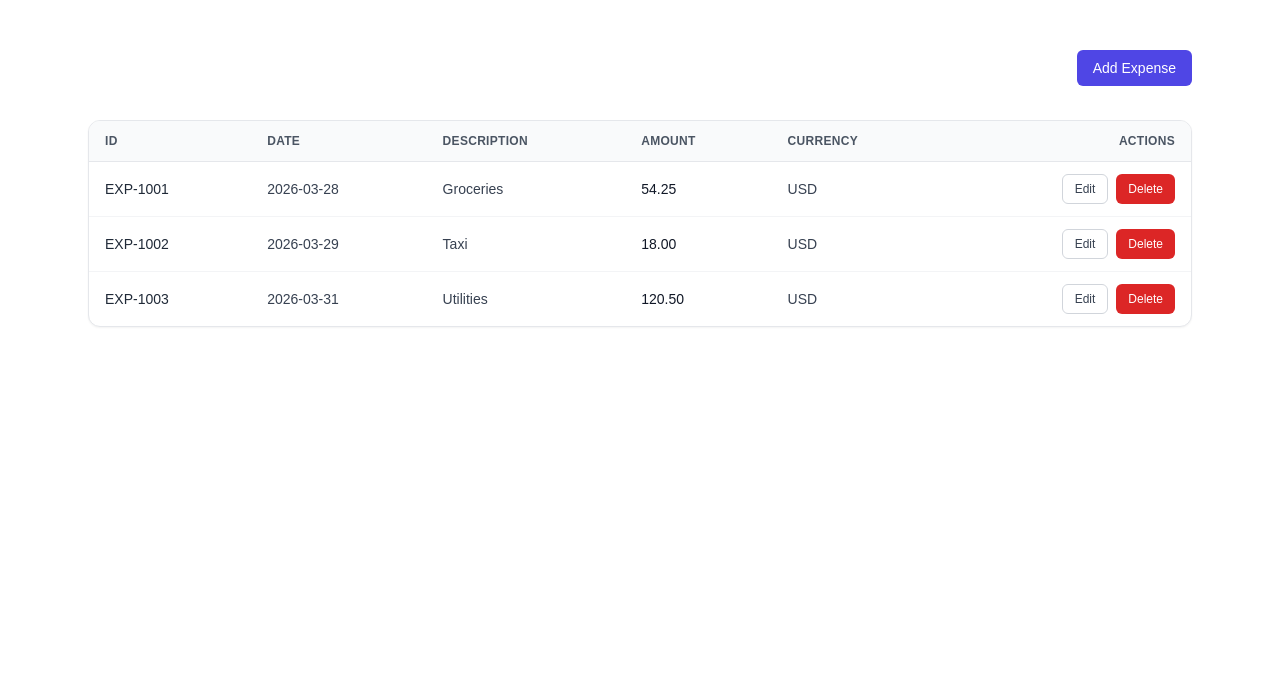
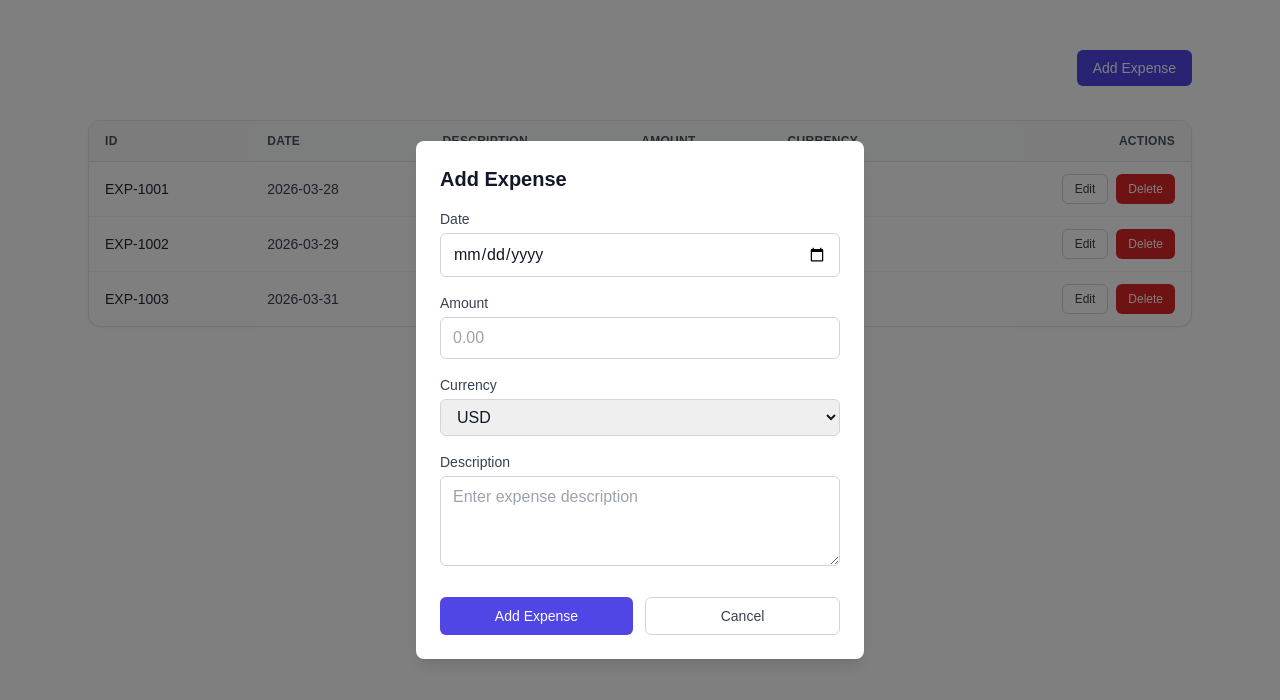
Before and after one commit to sd-dweb/expense-tracker, a Next.js app: page / in a window 1280 px wide. Both pictures are taken after a click on the button "Add Expense". Shown: the top 700 px of the page. Built offline with nearby package versions, Linux system fonts and the light colour scheme.

Commit message:
implement add expense modal with form handling and validation

```diff
--- a/app/page.tsx
+++ b/app/page.tsx
@@ -36,10 +36,54 @@ const initialExpenses: Expense[] = [
 
 export default function Home() {
   const [expenses, setExpenses] = useState<Expense[]>(initialExpenses)
+  const [isModalOpen, setIsModalOpen] = useState(false)
+  const [formData, setFormData] = useState({
+    date: "",
+    amount: "",
+    currency: "USD",
+    description: "",
+  })
 
   const handleAddExpense = () => {
-    console.log("Add Expense clicked")
-    // TODO: Implement add expense logic (e.g., open modal, navigate to form)
+    setIsModalOpen(true)
+  }
+
+  const handleCloseModal = () => {
+    setIsModalOpen(false)
+    setFormData({
+      date: "",
+      amount: "",
+      currency: "USD",
+      description: "",
+    })
+  }
+
+  const handleFormChange = (e: React.ChangeEvent<HTMLInputElement | HTMLTextAreaElement | HTMLSelectElement>) => {
+    const { name, value } = e.target
+    setFormData((prev) => ({
+      ...prev,
+      [name]: value,
+    }))
+  }
+
+  const handleSubmitForm = (e: React.FormEvent) => {
+    e.preventDefault()
+
+    if (!formData.date || !formData.amount || !formData.description) {
+      alert("Please fill in all fields")
+      return
+    }
+
+    const newExpense: Expense = {
+      id: `EXP-${Date.now()}`,
+      date: formData.date,
+      amount: parseFloat(formData.amount),
+      currency: formData.currency,
+      description: formData.description,
+    }
+
+    setExpenses([...expenses, newExpense])
+    handleCloseModal()
   }
 
   const handleEditExpense = (id: string) => {
@@ -116,6 +160,87 @@ export default function Home() {
           </tbody>
         </table>
       </div>
+
+      {/* Add Expense Modal */}
+      {isModalOpen && (
+        <div className="fixed inset-0 z-50 flex items-center justify-center bg-black bg-opacity-50">
+          <div className="w-full max-w-md rounded-lg bg-white p-6 shadow-lg">
+            <h2 className="mb-4 text-xl font-bold text-gray-900">Add Expense</h2>
+
+            <form onSubmit={handleSubmitForm}>
+              <div className="mb-4">
+                <label className="block text-sm font-medium text-gray-700">Date</label>
+                <input
+                  type="date"
+                  name="date"
+                  value={formData.date}
+                  onChange={handleFormChange}
+                  className="mt-1 w-full rounded-md border border-gray-300 px-3 py-2 text-gray-900 placeholder-gray-400 focus:border-indigo-500 focus:outline-none focus:ring-indigo-500"
+                  required
+                />
+              </div>
+
+              <div className="mb-4">
+                <label className="block text-sm font-medium text-gray-700">Amount</label>
+                <input
+                  type="number"
+                  name="amount"
+                  step="0.01"
+                  placeholder="0.00"
+                  value={formData.amount}
+                  onChange={handleFormChange}
+                  className="mt-1 w-full rounded-md border border-gray-300 px-3 py-2 text-gray-900 placeholder-gray-400 focus:border-indigo-500 focus:outline-none focus:ring-indigo-500"
+                  required
+                />
+              </div>
+
+              <div className="mb-4">
+                <label className="block text-sm font-medium text-gray-700">Currency</label>
+                <select
+                  name="currency"
+                  value={formData.currency}
+                  onChange={handleFormChange}
+                  className="mt-1 w-full rounded-md border border-gray-300 px-3 py-2 text-gray-900 focus:border-indigo-500 focus:outline-none focus:ring-indigo-500"
+                >
+                  <option value="PLN">PLN</option>
+                  <option value="USD">USD</option>
+                  <option value="EUR">EUR</option>
+                  <option value="BYN">BYN</option>
+                </select>
+              </div>
+
+              <div className="mb-6">
+                <label className="block text-sm font-medium text-gray-700">Description</label>
+                <textarea
+                  name="description"
+                  placeholder="Enter expense description"
+                  value={formData.description}
+                  onChange={handleFormChange}
+                  className="mt-1 w-full rounded-md border border-gray-300 px-3 py-2 text-gray-900 placeholder-gray-400 focus:border-indigo-500 focus:outline-none focus:ring-indigo-500"
+                  rows={3}
+                  required
+                />
+              </div>
+
+              <div className="flex gap-3">
+                <button
+                  type="submit"
+                  className="flex-1 rounded-md bg-indigo-600 px-4 py-2 text-sm font-medium text-white hover:bg-indigo-500"
+                >
+                  Add Expense
+                </button>
+                <button
+                  type="button"
+                  onClick={handleCloseModal}
+                  className="flex-1 rounded-md border border-gray-300 px-4 py-2 text-sm font-medium text-gray-700 hover:bg-gray-50"
+                >
+                  Cancel
+                </button>
+              </div>
+            </form>
+          </div>
+        </div>
+      )}
     </main>
   )
 }
```
